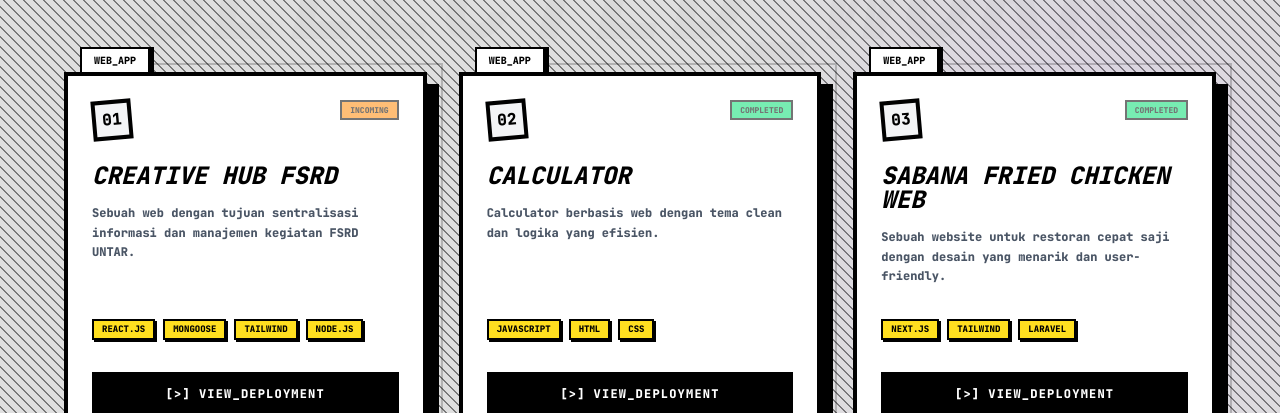
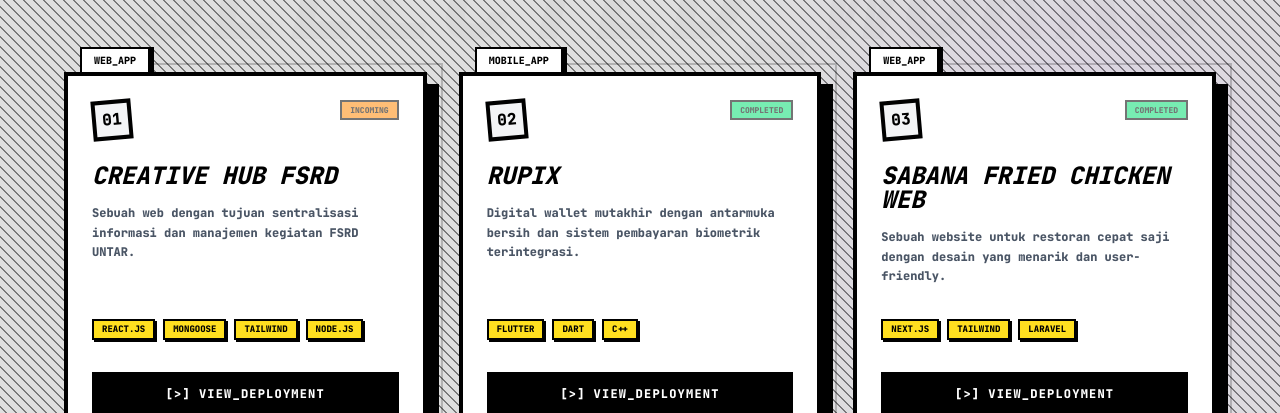
Before and after one commit to satoriaa/satria-porto, a React (Vite) app: page / in a window 1280 px wide. Shown: the part 3400-3813 px from the top of the page. Built offline with nearby package versions, Linux system fonts and the light colour scheme.

Commit message:
perbaikan bagian portofolio

```diff
--- a/package.json
+++ b/package.json
@@ -10,6 +10,7 @@
     "preview": "vite preview"
   },
   "dependencies": {
+    "@google/genai": "^2.24.0",
     "@tailwindcss/vite": "^4.2.4",
     "react": "^19.2.5",
     "react-dom": "^19.2.5"
--- a/src/components/Projects.jsx
+++ b/src/components/Projects.jsx
@@ -12,7 +12,7 @@ const Projects = () => {
       status: t.project1.status,
       desc: t.project1.desc,
       tech: t.project1.tech,
-      link: "https://uts-softdev.vercel.app",
+      link: "https://github.com/satoriaa/uts-softdev",
       color: "group-hover:bg-blue-600"
     },
     {
@@ -30,7 +30,7 @@ const Projects = () => {
       status: t.project3.status,
       desc: t.project3.desc,
       tech: t.project3.tech,
-      link: "https://uastest-z4b6.vercel.app/",
+      link: "https://github.com/alvintnw/UAS_FrontEndProgramming",
       color: "group-hover:bg-green-600"
     }
   ];
--- a/src/data/translations.js
+++ b/src/data/translations.js
@@ -124,11 +124,11 @@ const translations = {
         tech: ["React.js", "Mongoose", "Tailwind", "Node.js"],
       },
       project2: {
-        title: "Calculator",
-        category: "WEB_APP",
+        title: "RupiX",
+        category: "MOBILE_APP",
         status: "COMPLETED",
-        desc: "Calculator berbasis web dengan tema clean dan logika yang efisien.",
-        tech: ["JavaScript", "HTML", "CSS"],
+        desc: "Digital wallet mutakhir dengan antarmuka bersih dan sistem pembayaran biometrik terintegrasi.",
+        tech: ["Flutter", "Dart", "C++"],
       },
       project3: {
         title: "SABANA FRIED CHICKEN WEB",
@@ -216,7 +216,7 @@ const translations = {
       chatMe: "Chat_Me!",
       windowTitle: "SatBot_AI.exe",
       faqAnswers: {
-        skills: "Saya menguasai React & Next.js untuk frontend, Node.js & Express untuk backend, MongoDB (Mongoose) untuk database, dan Python untuk data analysis. Juga familiar dengan Tailwind CSS, Git, dan Mermaid untuk diagram sistem.",
+        skills: "Saya menguasai Vanilla web(javascript, css, dan html), Bootsrap, React & Next.js untuk frontend,Laravel, Node.js & Express untuk backend, MongoDB (Mongoose) untuk database, dan Python untuk data analysis. Juga familiar dengan Tailwind CSS, Git, dan Mermaid untuk diagram sistem.",
         experience: "Beberapa proyek yang sudah saya kerjakan antara lain Lost & Found FTI (aplikasi barang hilang berbasis web), sistem penelitian analisis data, dan berbagai proyek portfolio. Detail lengkapnya ada di bagian Works.exe di website ini!",
         contact: "Kamu bisa menghubungi saya melalui form pesan di bagian Contact (Link.lnk) website ini, atau DM langsung ke Instagram @str_rzy, atau email ke muhanmadsatriarizky@gmail.com. Semua link tersedia di panel kiri bagian Contact!",
         education: "Saat ini saya sedang dalam tahap akhir (Final Year) sebagai mahasiswa Teknik Informatika di Universitas Tarumanagara (UNTAR), Fakultas Teknologi Informasi (FTI).",
@@ -374,11 +374,11 @@ const translations = {
         tech: ["React.js", "Mongoose", "Tailwind", "Node.js"],
       },
       project2: {
-        title: "Calculator",
-        category: "WEB_APP",
+        title: "RupiX",
+        category: "MOBILE_APP",
         status: "COMPLETED",
-        desc: "A web-based calculator with a clean theme and efficient logic.",
-        tech: ["JavaScript", "HTML", "CSS"],
+        desc: "An advanced digital wallet with a clean interface and integrated biometric payment system.",
+        tech: ["Flutter", "Dart", "C++"],
       },
       project3: {
         title: "SABANA FRIED CHICKEN WEB",
```
Also changed, not shown: 2 other files (tests, documents, lock files or other folders).
